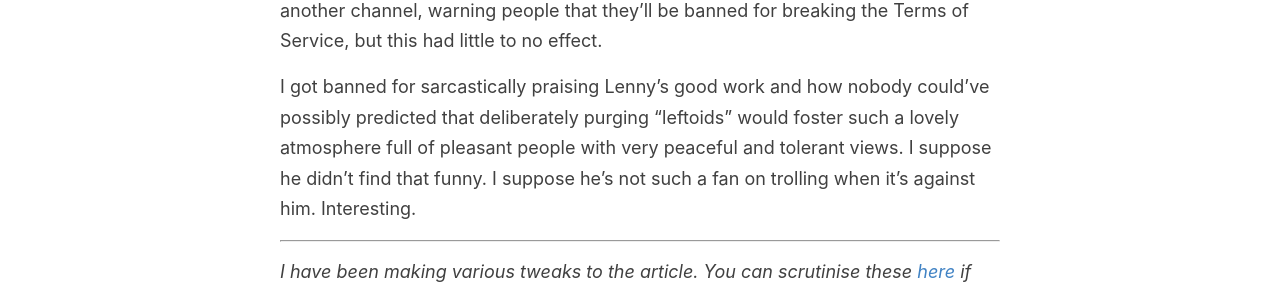
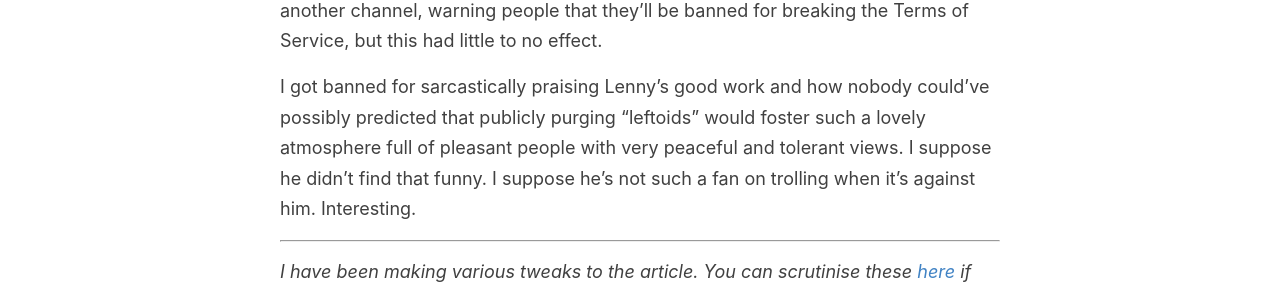
Before and after one commit to Protonull/protonull.github.io, a Jekyll site: the page built from _posts/2022-10-18-polymc-drama.md, in a window 1280 px wide and 900 px high, scrolled down 3464 px. Shown: the part 432-725 px from the top of the window. Built offline with Jekyll 4.4.1, drawn with Linux system fonts in a browser that asks for light colours; comment, search, counter and statistics services are not loaded; some of the changed text lies outside the part shown.

```diff
--- a/_posts/2022-10-18-polymc-drama.md
+++ b/_posts/2022-10-18-polymc-drama.md
@@ -14,7 +14,7 @@ Please backup your instances, uninstall PolyMC, and [revoke its consent](https:/
 
 - Disable auto-updates, which is a little trickier. You'll need to close PolyMC and ALL instances that may be running, then you need to access the `polymc.cfg` file with a text editor and change the `AutoUpdate=true` line to `AutoUpdate=false` and save. You may be able to find the file via a search, but you should ordinarily be able to find the file by clicking "Instance Folder" in the sidebar of PolyMC and going up two folders. Remember to close PolyMC before opening the file.
 
-The ousted developers have created a new fork, the Prism Launcher ([Github](https://github.com/PrismLauncher), [Discord](https://discord.gg/prismlauncher)).
+The ousted developers have created a new fork, the [Prism Launcher](https://prismlauncher.org/) ([Github](https://github.com/PrismLauncher), [Discord](https://discord.gg/prismlauncher)).
 
 ---
 
@@ -71,7 +71,7 @@ Update: At roughly 8:30pm, I was banned from the PolyMC Discord, so there may no
 
 For context, all of the PolyMC Discord's public text channels were locked since they concluded 'laughing their asses off in vc' since they were all being inundated with extremely Terms-of-Service-breaking content. In the last hour or so, Lenny attempted to open some new text channels, but they too were likewise inundated. He first tried limiting message history with the intention of avoiding reports to Discord, but he soon deleted the channel altogether. He then attempted to create another channel, warning people that they'll be banned for breaking the Terms of Service, but this had little to no effect.
 
-I got banned for sarcastically praising Lenny's good work and how nobody could've possibly predicted that deliberately purging "leftoids" would foster such a lovely atmosphere full of pleasant people with very peaceful and tolerant views. I suppose he didn't find that funny. I suppose he's not such a fan on trolling when it's against him. Interesting.
+I got banned for sarcastically praising Lenny's good work and how nobody could've possibly predicted that publicly purging "leftoids" would foster such a lovely atmosphere full of pleasant people with very peaceful and tolerant views. I suppose he didn't find that funny. I suppose he's not such a fan on trolling when it's against him. Interesting.
 
 ---
 
```
